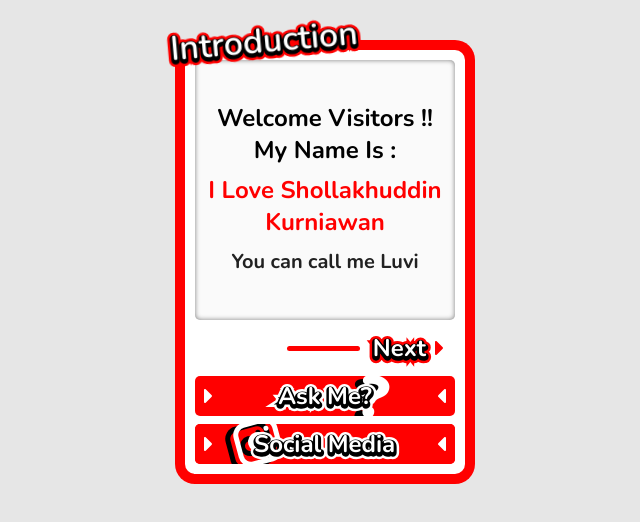
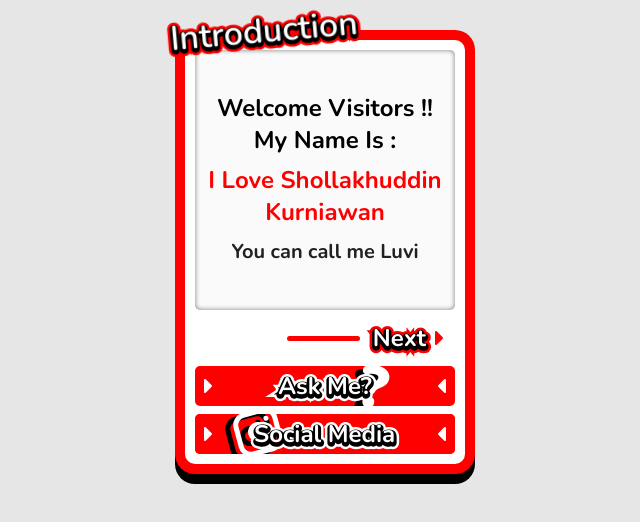
Before and after one commit to lluuvvii/my-personal-web-nextjs, a Next.js app: page / in a window 1280 px wide. Shown: the top 522 px of the page, without its empty margins (315-955 px from the left). Built offline with nearby package versions, Linux system fonts and the light colour scheme.

Commit message:
update shadow interact whilehover

```diff
--- a/src/app/(Home)/page.tsx
+++ b/src/app/(Home)/page.tsx
@@ -7,7 +7,7 @@ import ScrollAnimation from '../components/animateOnScroll/ScrollAnimation'
 const Home = () => {
   return (
     <Container sx={{ overflow: 'hidden' }}>
-      <Box pt={5}>
+      <Box p={5}>
         <Grid container spacing={2} justifyContent='center'>
           <Grid item>
             <IntroductionCard />
--- a/src/app/components/introduction/IntroductionCard.tsx
+++ b/src/app/components/introduction/IntroductionCard.tsx
@@ -488,6 +488,24 @@ const IntroductionCard = () => {
       {/* introcard contents */}
       <Box
         sx={{
+          position: 'absolute',
+          backgroundColor: 'black',
+          borderRadius: '20px',
+          bottom: 0,
+          height: '50px',
+          width: '100%'
+        }}>
+      </Box>
+      <Box
+        component={motion.div}
+        initial={{ y: -10 }}
+        animate={{ y: onHover || onTouch ? -5 : -10 }}
+        transition={{
+          type: 'spring',
+          stiffness: 600,
+          damping: 15
+        }}
+        sx={{
           position: 'relative',
           padding: '10px',
           backgroundColor: 'red',
```
